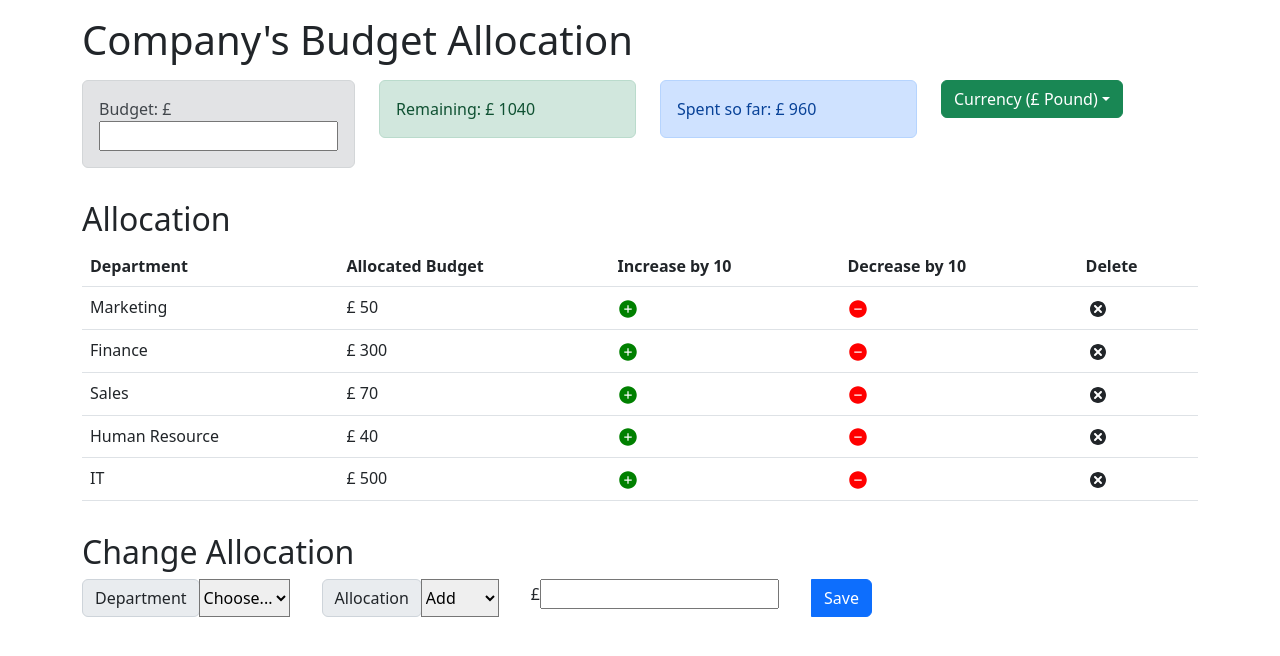
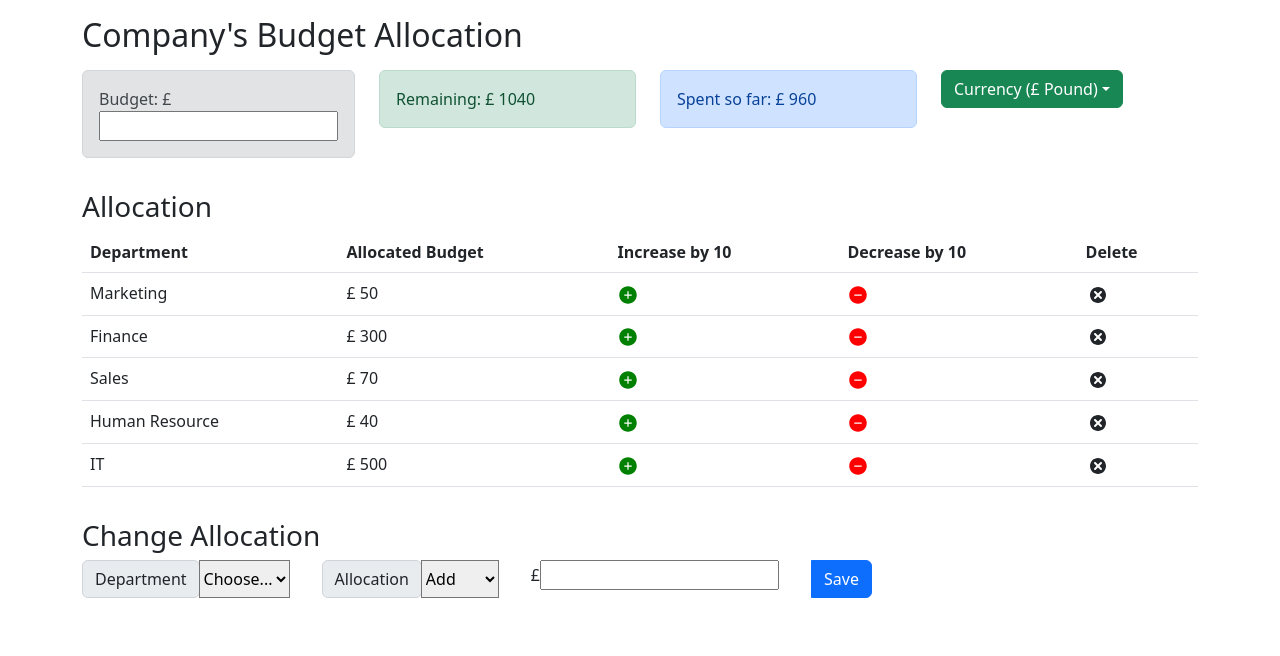
Before and after one commit to ibm-developer-skills-network/ejtos-react_budget_app, a React (Create React App) app: page / in a window 1280 px wide. Shown: the top 656 px of the page. Built offline with nearby package versions, Linux system fonts and the light colour scheme.

Commit message:
Minor adjustments and optimizations

```diff
--- a/src/App.js
+++ b/src/App.js
@@ -16,7 +16,7 @@ const App = () => {
   return (
     <AppProvider>
       <div className="container">
-        <h1 className="mt-3">Company's Budget Allocation</h1>
+        <h2 className="mt-3">Company's Budget Allocation</h2>
         <div className="row mt-3">
           <div className="col-sm">
             <Budget />
@@ -30,11 +30,11 @@ const App = () => {
           <div className="col-sm">
             <Currency />
           </div>
-          <h2 className="mt-3">Allocation</h2>
+          <h3 className="mt-3">Allocation</h3>
           <div>
             <ExpenseList />
           </div>
-          <h2 className="mt-3">Change Allocation</h2>
+          <h3 className="mt-3">Change Allocation</h3>
           <div>
             <AllocationForm />
           </div>
--- a/src/index.js
+++ b/src/index.js
@@ -1,17 +1,11 @@
-import React from 'react';
-import ReactDOM from 'react-dom/client';
-import './index.css';
-import App from './App';
-import reportWebVitals from './reportWebVitals';
+import React from "react";
+import ReactDOM from "react-dom/client";
+import "./index.css";
+import App from "./App";
 
-const root = ReactDOM.createRoot(document.getElementById('root'));
+const root = ReactDOM.createRoot(document.getElementById("root"));
 root.render(
   <React.StrictMode>
     <App />
   </React.StrictMode>
 );
-
-// If you want to start measuring performance in your app, pass a function
-// to log results (for example: reportWebVitals(console.log))
-// or send to an analytics endpoint. Learn more: https://bit.ly/CRA-vitals
-reportWebVitals();
```
